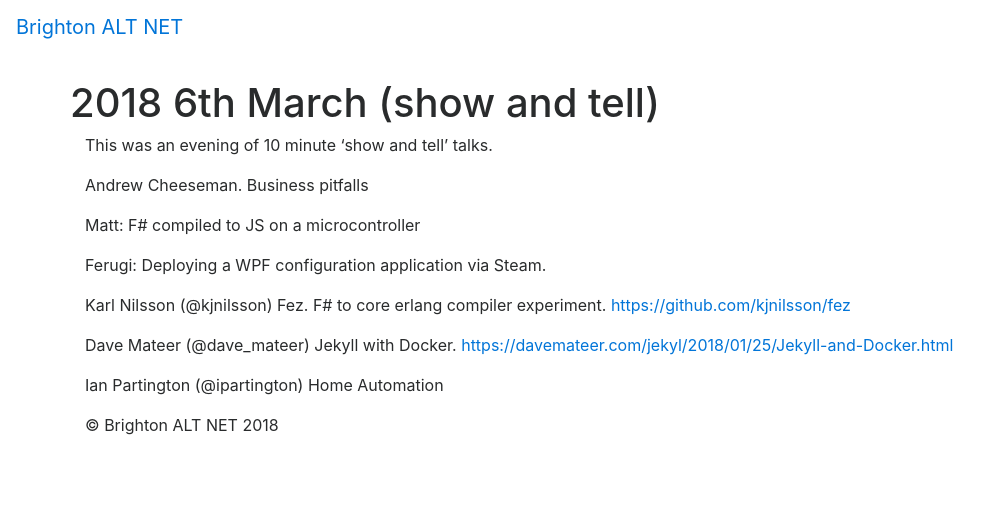
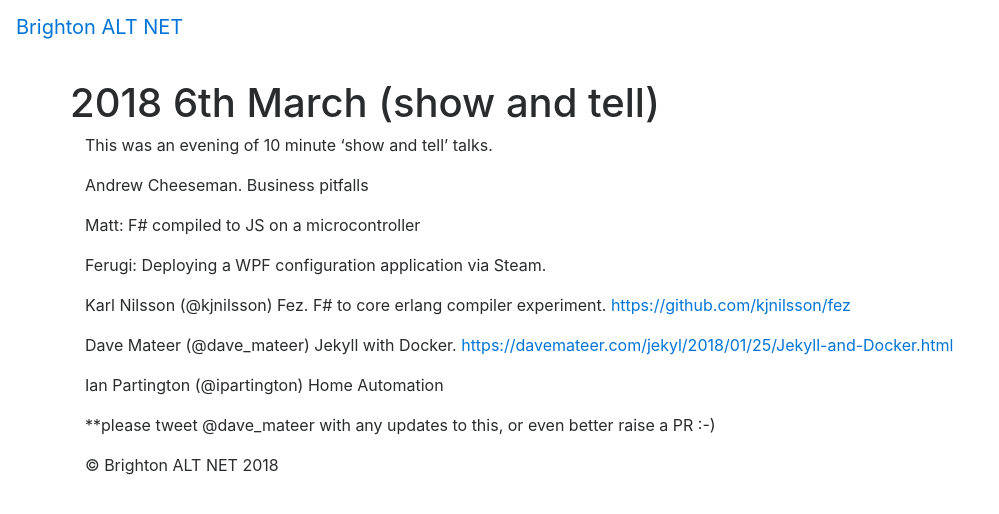
Before and after one commit to brighton-alt-net/brighton-alt-net.github.io, a Jekyll site: the page built from _posts/2018-03-06-6th-March.md, in a window 1280 px wide. Shown: the top 514 px of the page, without its empty margins (0-999 px from the left). Built offline with Jekyll 4.4.1, drawn with Linux system fonts in a browser that asks for light colours; nearby versions of some CDN libraries; our own code applies the rules of GitHub Pages for plain Markdown files.

Commit message:
update to update

```diff
--- a/_posts/2018-03-06-6th-March.md
+++ b/_posts/2018-03-06-6th-March.md
@@ -15,3 +15,6 @@
 Dave Mateer (@dave_mateer) Jekyll with Docker. [https://davemateer.com/jekyl/2018/01/25/Jekyll-and-Docker.html](https://davemateer.com/jekyl/2018/01/25/Jekyll-and-Docker.html)
 
 Ian Partington (@ipartington) Home Automation
+
+
+**please tweet @dave_mateer with any updates to this, or even better raise a PR :-)
```
